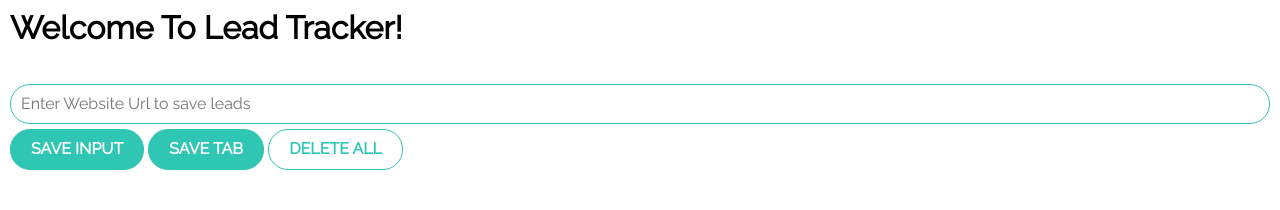
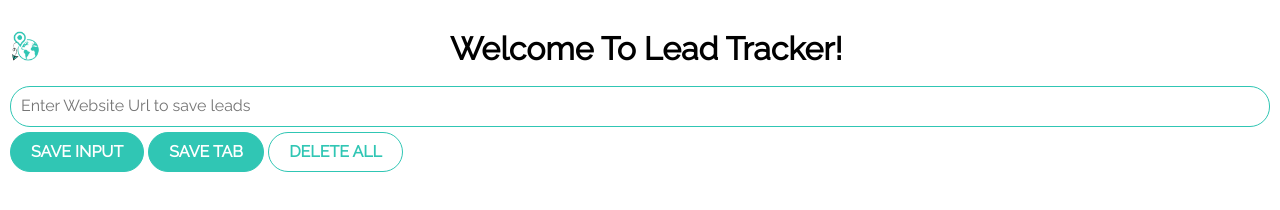
Before and after one commit to Hamzaali146/Tracker-Extension, a browser extension: page index.html in a window 1280 px wide. Drawn offline with nearby package versions, Linux system fonts and the light colour scheme.

Commit message:
updated interface

```diff
--- a/index.css
+++ b/index.css
@@ -60,12 +60,27 @@ li {
 a {
     color: #30C6B4
 }
-h1{
+#m-heading{
     display: inline;
     cursor: pointer;
+    width: 99%;
+    height: 100%;
+    float: left;
 }
-h1:hover{
+#m-heading:hover{
     color: #30C6B4;
     transition: all;
     transition-duration: 500ms;
 }
+.first{
+    width: 100%;
+    height: 50px;
+}
+#img-f{
+    width: 1%;
+    height: 100%;
+    float: left;
+    display: flex;
+    justify-content: center;
+    text-align: center;
+}
--- a/index.html
+++ b/index.html
@@ -6,8 +6,9 @@
 <link href="https://fonts.googleapis.com/css2?family=Lora:ital@1&family=Nunito+Sans:ital,opsz,wght@1,6..12,500&family=Poppins:wght@600&family=Raleway&display=swap" rel="stylesheet">
     </head>
     <body>
-        <h1 style="text-align: center; justify-content: center;">Welcome To Lead Tracker!</h1>
-        <p><img src="" alt=""></p>
+        <div class="first"><div style="display: inline;" id="img-f"><img src="icon.png" alt="Error Loading Image" width="30px" height="30px"></div>
+        <h1 style="text-align: center; justify-content: center;">Welcome To Lead Tracker!</h1></div>
+
         <input type="text" id="input-el" placeholder="Enter Website Url to save leads">
         <button id="input-btn">SAVE INPUT</button>
         <button id="tab-btn">SAVE TAB</button>
```
Also changed, not shown: manifest.json.
